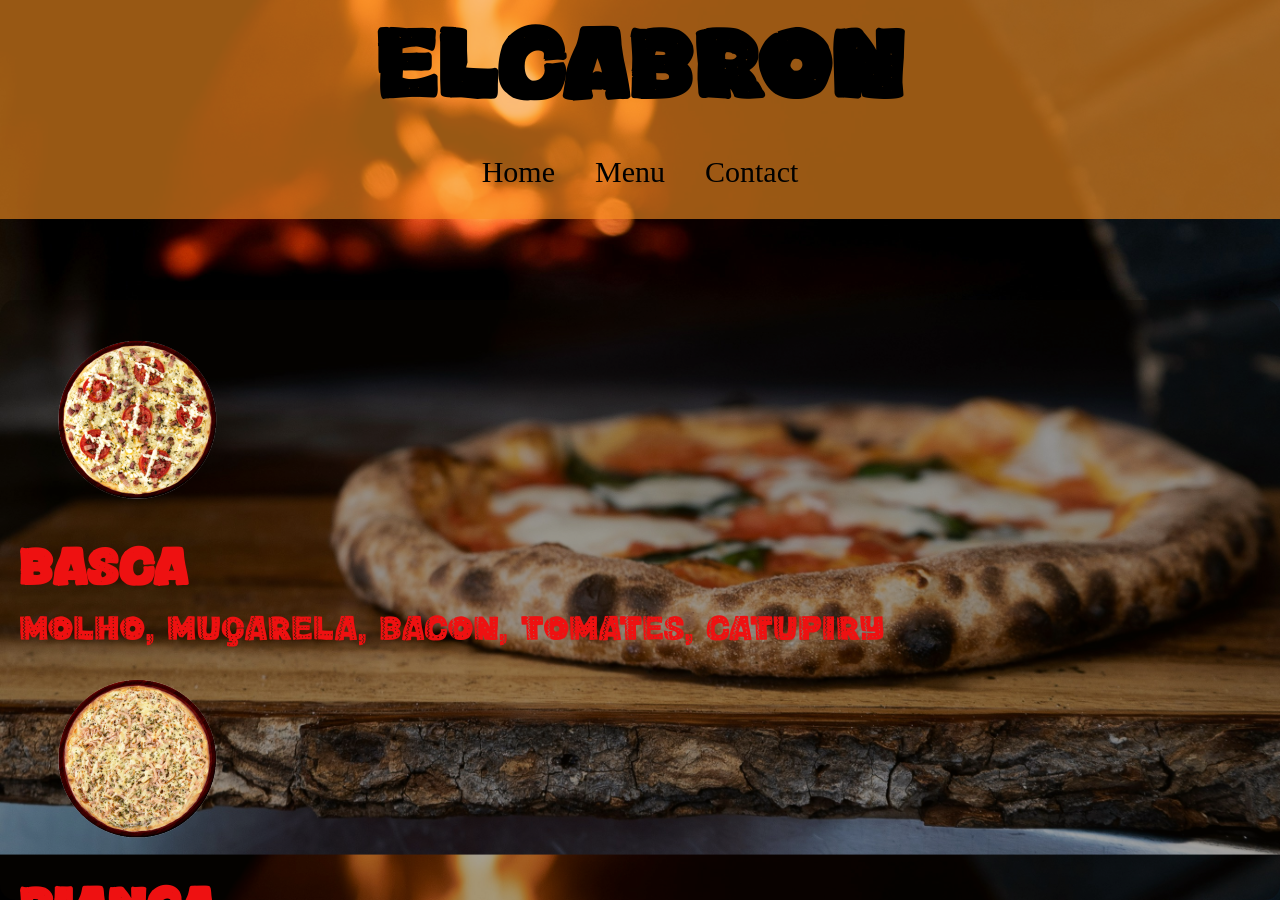
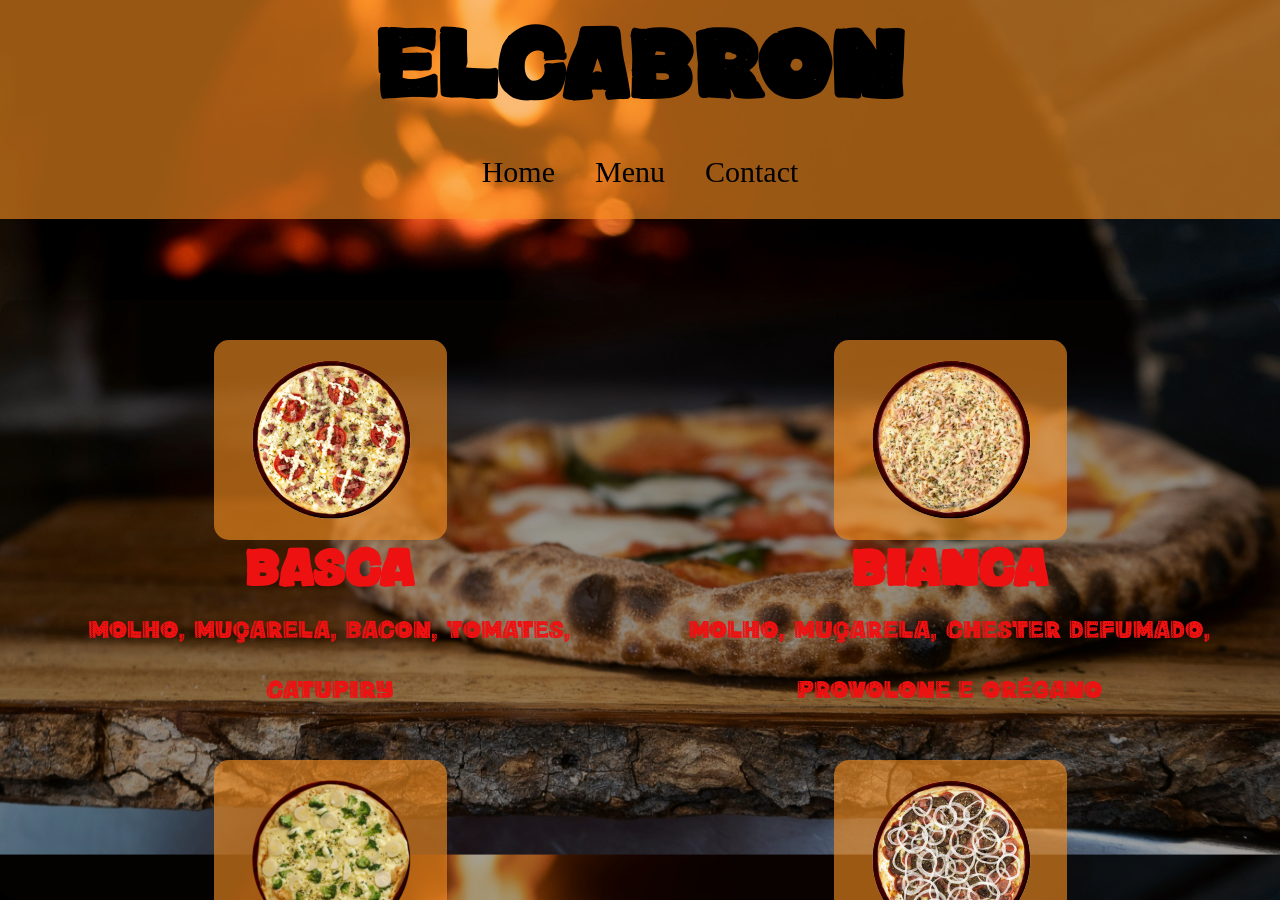
Before and after one commit to dudzvs/ElCabronPizza, a website built with webpack: page src/index.html in a window 1280 px wide. Both pictures are taken after a click on the button "Menu". Built offline with nearby package versions, Linux system fonts and the light colour scheme.

Commit message:
Style ItemsMenu and add Animation

```diff
--- a/src/style.css
+++ b/src/style.css
@@ -73,7 +73,7 @@ button {
 }
 
 .main {
-  min-width: 700px;
+  min-width: 600px;
   min-height: 600px;
   overflow-y: auto;
   line-height: 6rem;
@@ -85,6 +85,25 @@ button {
   font-size: 3.5rem;
   background-color: var(--main-bg);
 }
+.menu {
+  display: grid;
+  grid-template-columns: repeat(2, 1fr);
+  animation: fadeIn 1.5s;
+}
+
+.menu-item {
+  display: flex;
+  flex-direction: column;
+  align-items: center;
+  justify-content: center;
+  min-height: 300px;
+  padding: 2rem;
+}
+
+.menu-item p {
+  font-size: 2.5rem;
+  text-align: center;
+}
 
 .home {
   display: flex;
@@ -93,6 +112,7 @@ button {
   justify-content: center;
   height: 525px;
   width: 618px;
+  animation: fadeIn 1.5s;
 }
 
 ::-webkit-scrollbar {
@@ -102,3 +122,23 @@ button {
 ::-webkit-scrollbar-thumb {
   background-color: var(--text-color);
 }
+
+img{
+  background-color: var(--header-bg);
+  border-radius: 15px;
+  cursor: pointer;
+}
+
+img:hover {
+  transform: scale(1.1);
+}
+
+@keyframes fadeIn {
+  0% {
+    opacity: 0;
+  }
+
+  100% {
+    opacity: 1;
+  }
+}
```
